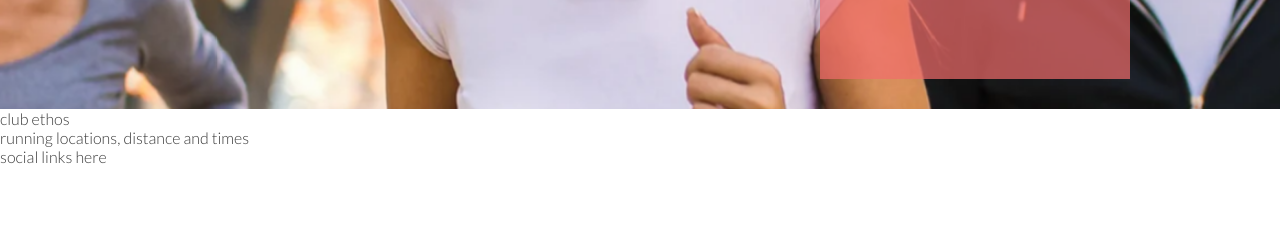
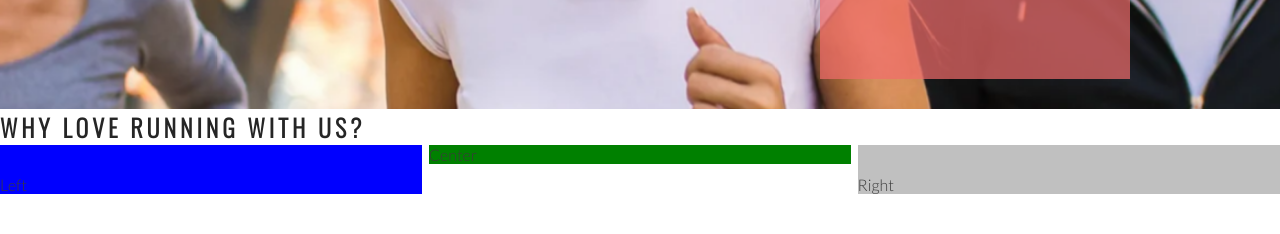
Before and after one commit to lgaudencio/love-running, a plain HTML site: page index.html in a window 1280 px wide. Shown: the part 566-800 px from the top of the page. Drawn offline with nearby package versions, Linux system fonts and the light colour scheme.

Commit message:
Add club ethos main structure

```diff
--- a/assets/css/style.css
+++ b/assets/css/style.css
@@ -24,6 +24,7 @@ h1, h2 {
 #logo {
     float: left;
     font-size: 280%;
+    margin-left: 30px;
 }
 
 /* navigation links */
@@ -115,3 +116,29 @@ animation-fill-mode: forwards;
 
     position: absolute;
 }
+
+/* club ethos */
+
+#club-ethos {
+    height: 600px;
+}
+
+#left-about {
+    padding-top: 30px;
+    width: 33%;
+    float: left;
+    background-color: blue;
+}
+
+#right-about {
+    padding-top: 30px;
+    width: 33%;
+    float: right;
+    background-color: silver;
+}
+
+#center-about {
+    width: 33%;
+    margin: 0 auto;
+    background-color: green;
+}
--- a/index.html
+++ b/index.html
@@ -36,8 +36,11 @@
             <h3>Dublin Docklands & Phoenix Park</h3>
         </div>
     </section>
-    <section>
-        club ethos
+    <section id="club-ethos">
+        <h1>Why Love Running With Us?</h1>
+        <div id="left-about">Left</div>
+        <div id="right-about">Right</div>
+        <div id="center-about">Center</div>
     </section>
     <section>
         running locations, distance and times
```
